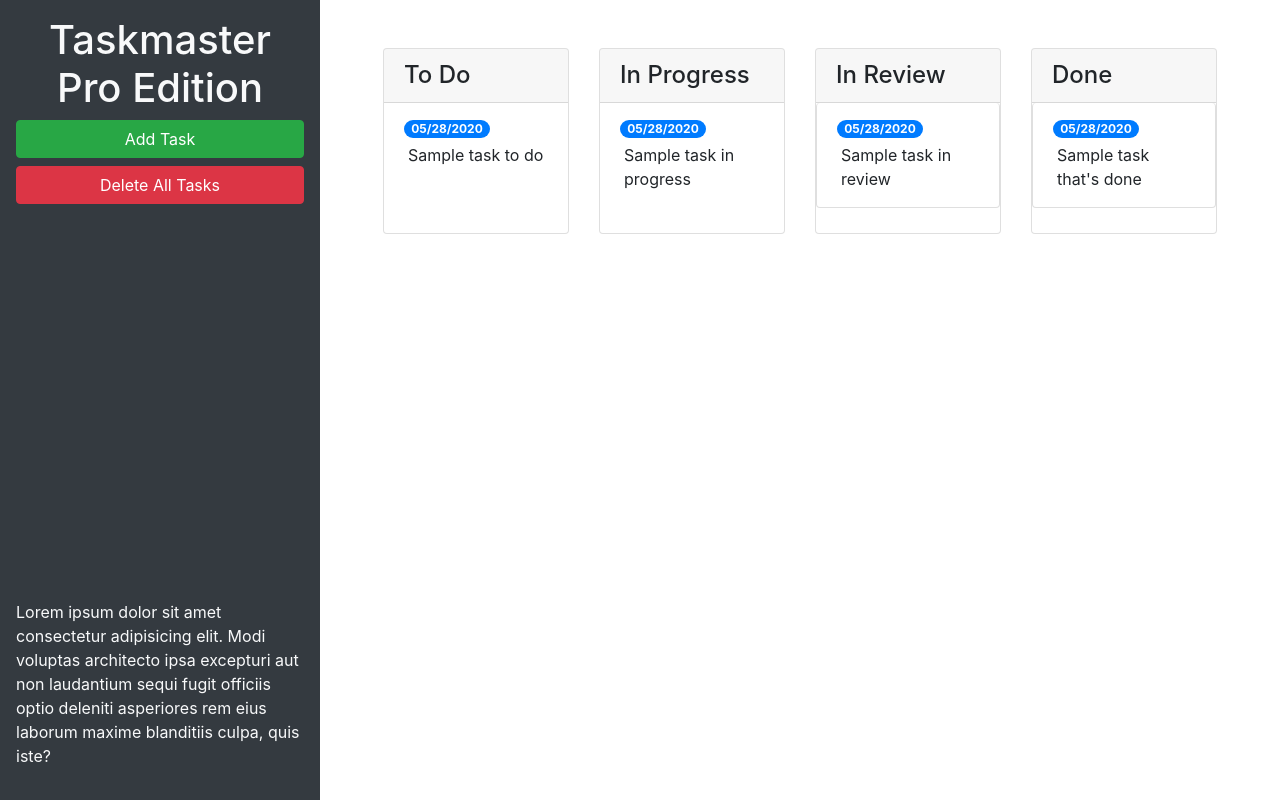
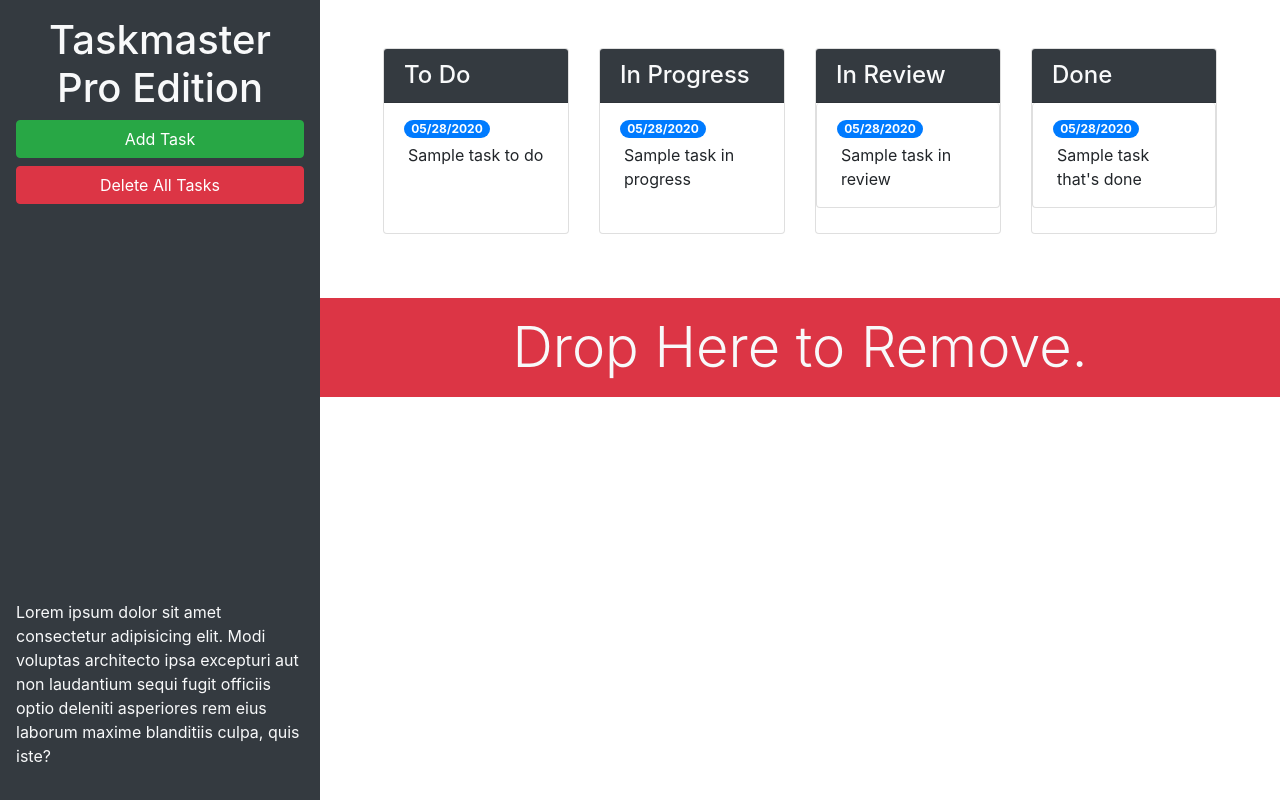
Before and after one commit to hannahhan153/taskmaster-pro, a plain HTML site: page taskmaster-starter/index.html in a window 1280 px wide. Drawn offline with nearby package versions, Linux system fonts and the light colour scheme.

Commit message:
use bootstrap utility

```diff
--- a/taskmaster-starter/index.html
+++ b/taskmaster-starter/index.html
@@ -13,22 +13,22 @@
 <body>
 
   <div class="row min-vh-100 no-gutters">
-    <header class="col-12 col-lg-3 bg-dark text-light d-flex flex-column p-4 p-lg-3">
+    <header class="col-12 col-lg-3 bg-dark text-light sticky-top d-flex flex-column p-4 p-lg-3">
       <h1 class="text-center">Taskmaster Pro Edition</h1>
       <button id="create-task" class="btn btn-block btn-success" data-toggle="modal" data-target="#task-form-modal">Add
         Task</button>
       <button id="remove-tasks" class="btn btn-block btn-danger">Delete All Tasks</button>
-      <p class="mt-auto">Lorem ipsum dolor sit amet consectetur adipisicing elit. Modi voluptas architecto ipsa
+      <p class="mt-auto d-none d-lg-block">Lorem ipsum dolor sit amet consectetur adipisicing elit. Modi voluptas architecto ipsa
         excepturi aut non
         laudantium sequi fugit officiis optio deleniti asperiores rem eius laborum maxime blanditiis culpa, quis iste?
       </p>
     </header>
-    <main class="col-12 col-lg-9">
+    <main class="col-12 col-lg-9 d-flex flex-column">
       <div class="m-5 row justify-content-around">
         <!-- todo start -->
         <div class="col-12 col-md-6 col-xl-3 mb-3">
           <div class="card">
-            <h4 class="card-header">
+            <h4 class="card-header bg-dark text-light">
               To Do
             </h4>
             <ul id="list-toDo" class="list-group list-group-flush">
@@ -43,7 +43,7 @@
         <!-- in progress start -->
         <div class="col-12 col-md-6 col-xl-3 mb-3">
           <div class="card">
-            <h4 class="card-header">
+            <h4 class="card-header bg-dark text-light">
               In Progress
             </h4>
             <ul id="list-inProgress" class="list-group list-group-flush">
@@ -58,7 +58,7 @@
         <!-- in review start -->
         <div class="col-12 col-md-6 col-xl-3 mb-3">
           <div class="card">
-            <h4 class="card-header">
+            <h4 class="card-header bg-dark text-light">
               In Review
             </h4>
             <ul id="list-inReview" class="list-group">
@@ -73,7 +73,7 @@
         <!-- done start -->
         <div class="col-12 col-md-6 col-xl-3 mb-3">
           <div class="card">
-            <h4 class="card-header">
+            <h4 class="card-header bg-dark text-light">
               Done
             </h4>
             <ul id="list-done" class="list-group">
@@ -85,6 +85,12 @@
           </div>
         </div>
         <!-- done end -->
+      </div>
+      <!-- remove element -->
+      <div id="trash">
+        <div class="mt-auto w-100 bg-danger p-3 text-center text-light display-4">
+          Drop Here to Remove.
+        </div>
       </div>
     </main>
   </div>
```
